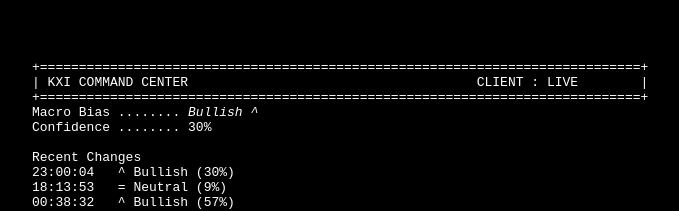
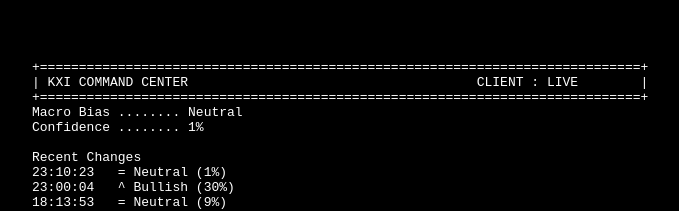
Before and after one commit to Grandmaster1313/KXI, a plain HTML site: page dashboard/index.html in a window 1280 px wide. Shown: the top 211 px of the page, without its empty margins (28-707 px from the left). Drawn offline with Linux system fonts and the light colour scheme.

Commit message:
CLEON Dashboard 2026-11-01 23:10:24 CST

```diff
--- a/dashboard/index.html
+++ b/dashboard/index.html
@@ -19,13 +19,13 @@
 +=============================================================================+
 | KXI COMMAND CENTER                                     CLIENT : LIVE        |
 +=============================================================================+
-Macro Bias ........ <i>Bullish ^</i>
-Confidence ........ 30%
+Macro Bias ........ Neutral
+Confidence ........ 1%
 
 Recent Changes
+23:10:23   = Neutral (1%)
 23:00:04   ^ Bullish (30%)
 18:13:53   = Neutral (9%)
-00:38:32   ^ Bullish (57%)
 
 Trading Month ........... OPTIMAL
 Trading Week ............ HIGH CONFIDENCE
@@ -35,8 +35,8 @@ TRADING
 ===============================================================================
 MARKET SNAPSHOT
 
-Gold ..............  3898.90    WTI ...............   104.12
-DXY ...............   101.88    VIX ...............    18.41
+Gold ..............  3911.90    WTI ...............   100.68
+DXY ...............   101.89    VIX ...............    18.41
 US10Y .............     4.93
 
 ===============================================================================
@@ -46,8 +46,8 @@ System ..... OK
 Scheduler .. RUNNING
 Dashboard .. UPDATED
 
-Current Time ... 23:00:04 CST
-Last Update .... 2026-11-01 23:00 CST
+Current Time ... 23:10:23 CST
+Last Update .... 2026-11-01 23:10 CST
 
 +============================================================================+
 
```
Also changed, not shown: audio_alert_status.txt, heartbeat_status.txt, macro_bias_state.txt.
